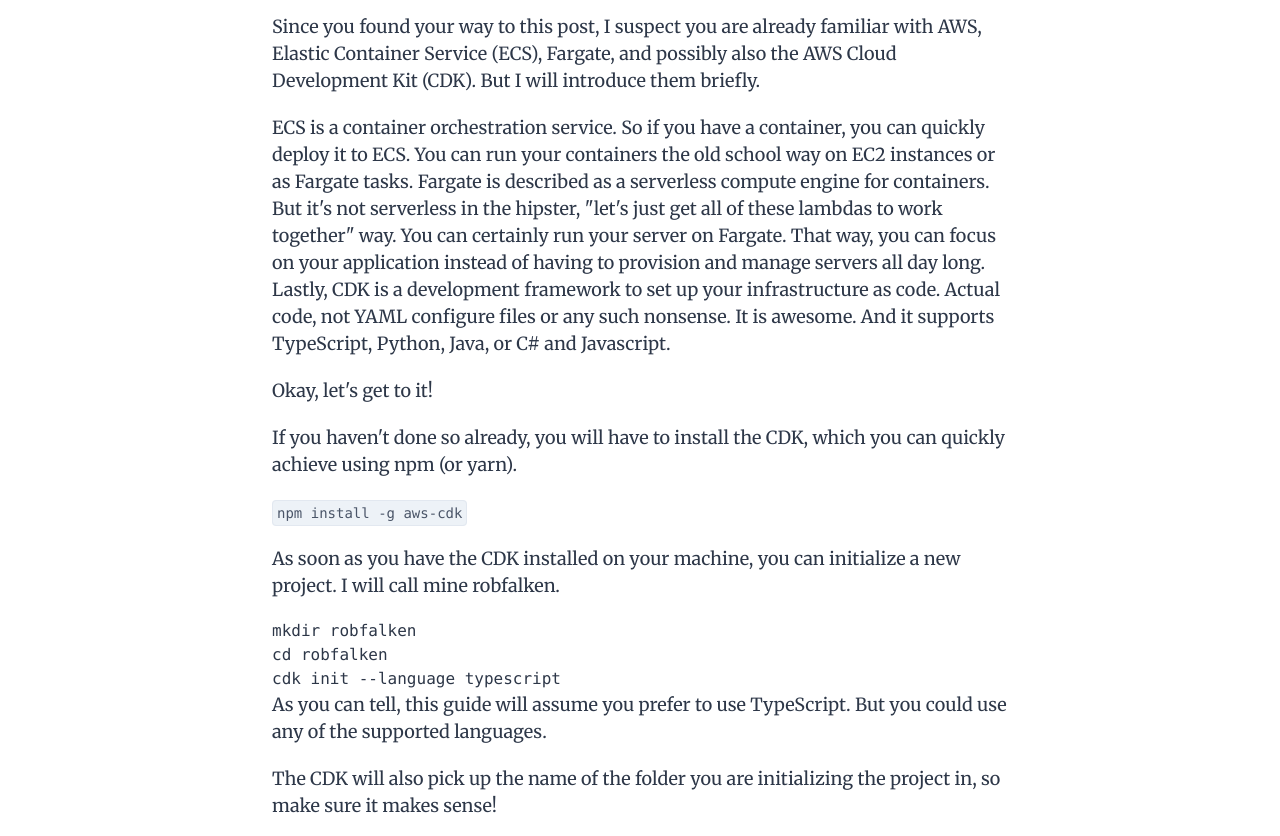
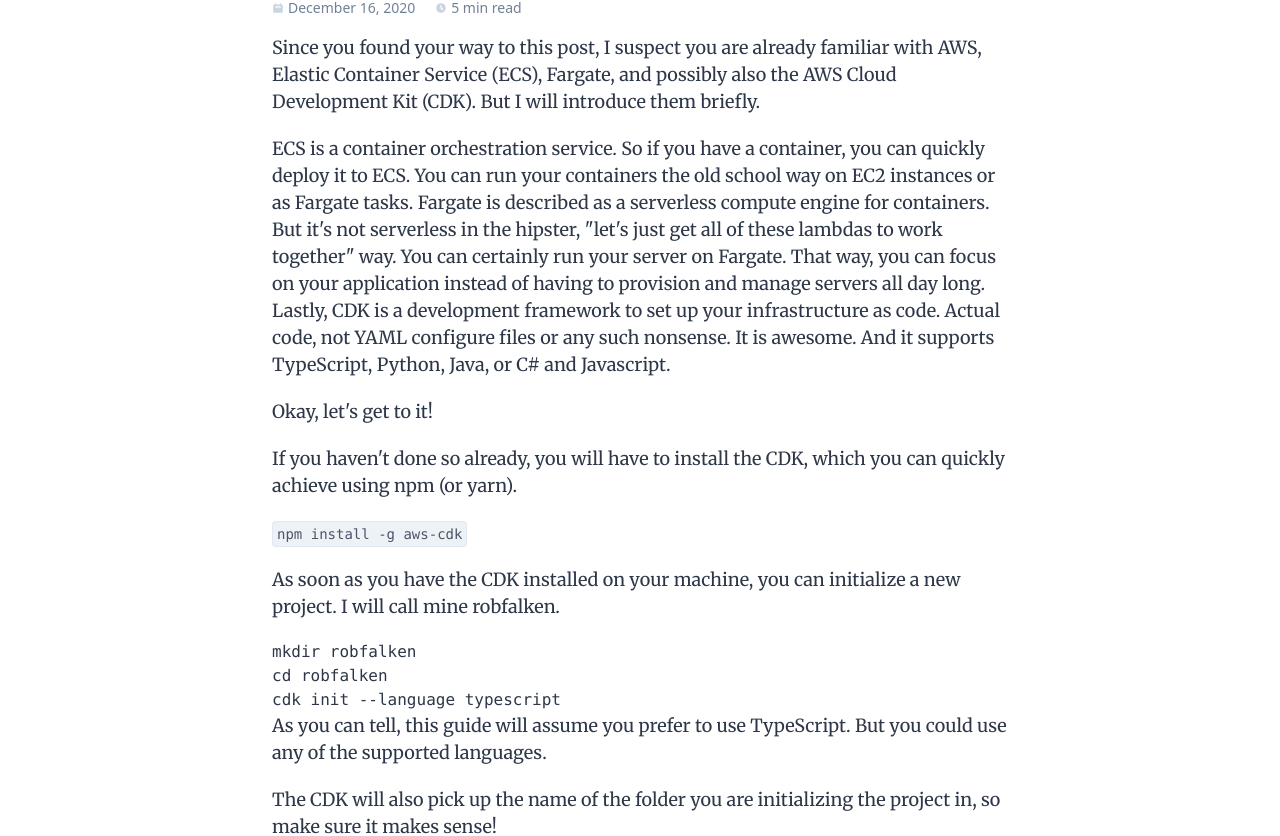
Before and after one commit to robfalken/robfalken.co, a Gatsby site: page /fargate-on-aws-ecs-using-cdk in a window 1280 px wide. Shown: the part 220-1056 px from the top of the page. Built offline with nearby package versions, Linux system fonts and the light colour scheme; Gatsby itself is replaced by a stand-in of ours; some packages are replaced by stand-ins of ours; code samples lack their colours.

Commit message:
Add date and reading time to posts

```diff
--- a/gatsby-config.js
+++ b/gatsby-config.js
@@ -78,6 +78,11 @@ module.exports = {
         name: `markdown-pages`,
       },
     },
-    `gatsby-transformer-remark`,
+    {
+      resolve: `gatsby-transformer-remark`,
+      options: {
+        plugins: ["gatsby-remark-reading-time"],
+      },
+    },
   ],
 };
--- a/package.json
+++ b/package.json
@@ -21,6 +21,7 @@
     "gatsby-plugin-react-helmet": "^3.3.14",
     "gatsby-plugin-sharp": "^2.6.43",
     "gatsby-plugin-typescript": "^2.4.25",
+    "gatsby-remark-reading-time": "^1.1.0",
     "gatsby-source-filesystem": "^2.3.37",
     "gatsby-source-graphql": "^2.7.6",
     "gatsby-transformer-remark": "^2.12.0",
--- /dev/null
+++ b/src/components/CalendarIcon.tsx
@@ -0,0 +1,16 @@
+import React from "react";
+
+export const CalendarIcon = (props) => (
+  <svg
+    xmlns="http://www.w3.org/2000/svg"
+    viewBox="0 0 20 20"
+    fill="currentColor"
+    {...props}
+  >
+    <path
+      fillRule="evenodd"
+      d="M6 2a1 1 0 00-1 1v1H4a2 2 0 00-2 2v10a2 2 0 002 2h12a2 2 0 002-2V6a2 2 0 00-2-2h-1V3a1 1 0 10-2 0v1H7V3a1 1 0 00-1-1zm0 5a1 1 0 000 2h8a1 1 0 100-2H6z"
+      clipRule="evenodd"
+    />
+  </svg>
+);
--- /dev/null
+++ b/src/components/ClockIcon.tsx
@@ -0,0 +1,16 @@
+import React from "react";
+
+export const ClockIcon = (props: { className: string }) => (
+  <svg
+    xmlns="http://www.w3.org/2000/svg"
+    viewBox="0 0 20 20"
+    fill="currentColor"
+    {...props}
+  >
+    <path
+      fillRule="evenodd"
+      d="M10 18a8 8 0 100-16 8 8 0 000 16zm1-12a1 1 0 10-2 0v4a1 1 0 00.293.707l2.828 2.829a1 1 0 101.415-1.415L11 9.586V6z"
+      clipRule="evenodd"
+    />
+  </svg>
+);
--- a/src/markdown-pages/aws-ecs-fargate-cdk.md
+++ b/src/markdown-pages/aws-ecs-fargate-cdk.md
@@ -1,6 +1,6 @@
 ---
 slug: "/fargate-on-aws-ecs-using-cdk"
-date: "2020-12-07"
+date: "2020-12-16"
 title: "Set up Fargate on AWS ECS using the CDK"
 excerpt: "This article will walk you through how to get your application up and running as a Fargate task in the AWS Elastic Container Service using nothing but code."
 ---
--- a/src/templates/Markdown.tsx
+++ b/src/templates/Markdown.tsx
@@ -2,13 +2,16 @@ import React, { useEffect } from "react";
 import { graphql } from "gatsby";
 import Prism from "prismjs";
 import { Header } from "../components/Header";
+import { ClockIcon } from "../components/ClockIcon";
+import { CalendarIcon } from "../components/CalendarIcon";
 import { CoverImage } from "../components/CoverImage";
 
 export default ({
   data: {
     markdownRemark: {
+      timeToRead,
       html,
-      frontmatter: { image, title },
+      frontmatter: { image, title, date },
     },
   },
 }) => {
@@ -21,7 +24,15 @@ export default ({
       <CoverImage image={image} />
       <div className="container max-w-3xl p-4 mx-auto">
         <Header />
-        <h1 className="my-4 text-3xl">{title}</h1>
+        <div className="my-4">
+          <h1 className="text-3xl">{title}</h1>
+          <div className="flex items-center font-sans text-sm text-gray-600">
+            <CalendarIcon className="relative w-3 h-3 mr-1 text-gray-400" />
+            <div>{date}</div>
+            <ClockIcon className="relative w-3 h-3 ml-5 mr-1 text-gray-400" />
+            <div>{timeToRead} min read</div>
+          </div>
+        </div>
         <main dangerouslySetInnerHTML={{ __html: html }} />
       </div>
     </div>
@@ -32,6 +43,7 @@ export const pageQuery = graphql`
   query($slug: String!) {
     markdownRemark(frontmatter: { slug: { eq: $slug } }) {
       html
+      timeToRead
       frontmatter {
         date(formatString: "MMMM DD, YYYY")
         slug
```
Also changed, not shown: 1 other file.
